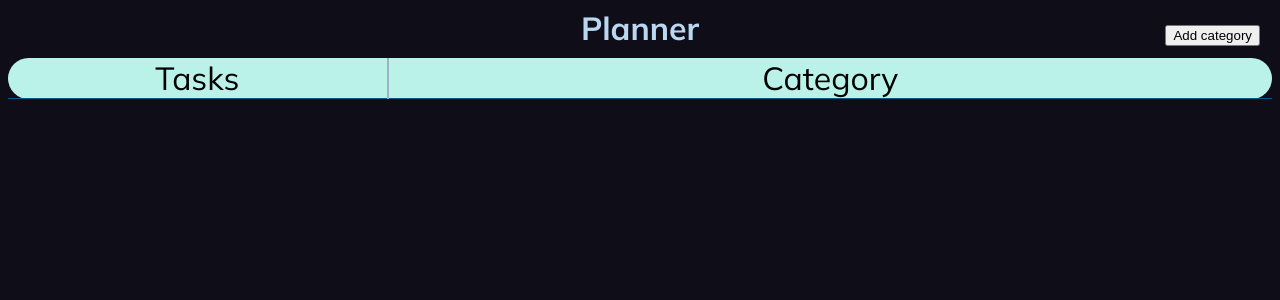
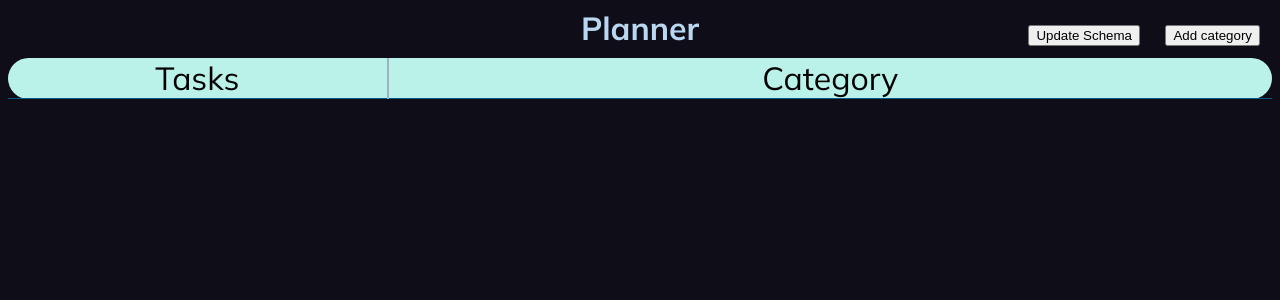
Before and after one commit to jonorga/organizer, a Flask app: page / in a window 1280 px wide. Shown: the top 300 px of the page. Run offline with Flask 3, Linux system fonts and the light colour scheme.

Commit message:
Schema updater

```diff
--- a/static/organizer.js
+++ b/static/organizer.js
@@ -104,6 +104,31 @@ document.addEventListener("DOMContentLoaded", function () {
 		assignTaskSpot(upper_category, upper_idx, upper_task, lower_spot);
 
 		refreshPage(app_data);
+		saveData(app_data);
+	}
+
+	function updateSchema() {
+		for (const _cat in app_data["categories"]) {
+			for (const _proj in app_data["categories"][_cat]) {
+
+				if (!("notes" in app_data["categories"][_cat][_proj])) {
+					app_data["categories"][_cat][_proj]["notes"] = "";
+				}
+				if (!("priority" in app_data["categories"][_cat][_proj])) {
+					app_data["categories"][_cat][_proj]["priority"] = 1;
+				}
+				if (!("folded" in app_data["categories"][_cat][_proj])) {
+					app_data["categories"][_cat][_proj]["folded"] = false;
+				}
+
+				for (const item in app_data["categories"][_cat][_proj]["tasks_todo"]) {
+					if (!("date" in app_data["categories"][_cat][_proj]["tasks_todo"][item]))  {
+						app_data["categories"][_cat][_proj]["tasks_todo"][item]["date"] = undefined;
+					}
+				}
+			}
+		}
+
 		saveData(app_data);
 	}
 // End Region DataFunctions ===========================================================
@@ -517,6 +542,8 @@ document.addEventListener("DOMContentLoaded", function () {
 	document.querySelector("#add_project_task_submit").addEventListener("click", submitProjectTask);
 
 	document.querySelector("#add_category_submit").addEventListener("click", addCategorySubmit);
+
+	document.querySelector("#update_schema_query").addEventListener("click", updateSchema);
 // Region End EventListeners
 
 	getData();
--- a/static/styles.css
+++ b/static/styles.css
@@ -92,6 +92,12 @@ p {
 	right: 20px;
 }
 
+#update_schema_query {
+	position: absolute;
+	top: 25px;
+	right: 140px;
+}
+
 .promote_btn {
 	display: none;
 
--- a/templates/main.html
+++ b/templates/main.html
@@ -9,6 +9,7 @@
 	<body>
 		<h1>Planner</h1>
 		<button id="add_category_query">Add category</button>
+		<button id="update_schema_query">Update Schema</button>
 		<div id="main_container">
 			<div id="task_container">
 				<div class="sect_header">Tasks</div>
```
Also changed, not shown: static/Plan.txt (+5 -5 lines).
